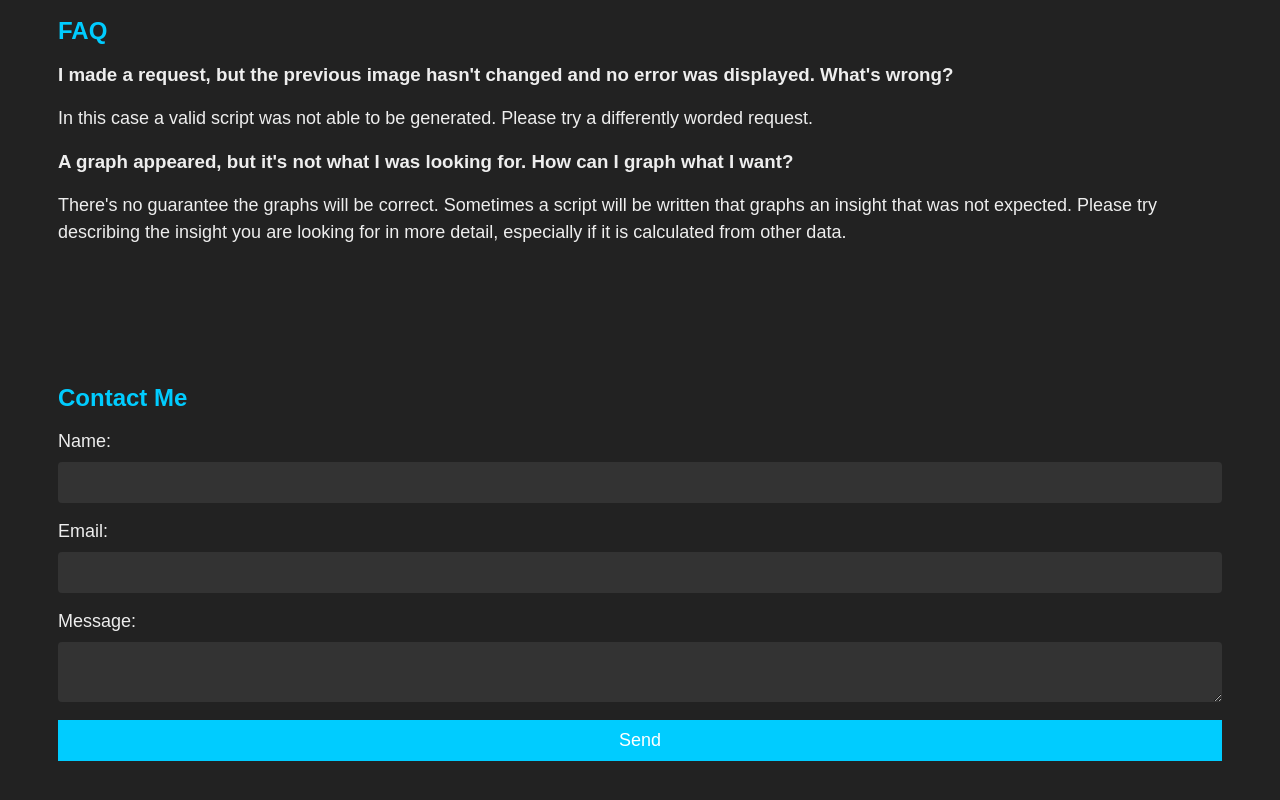
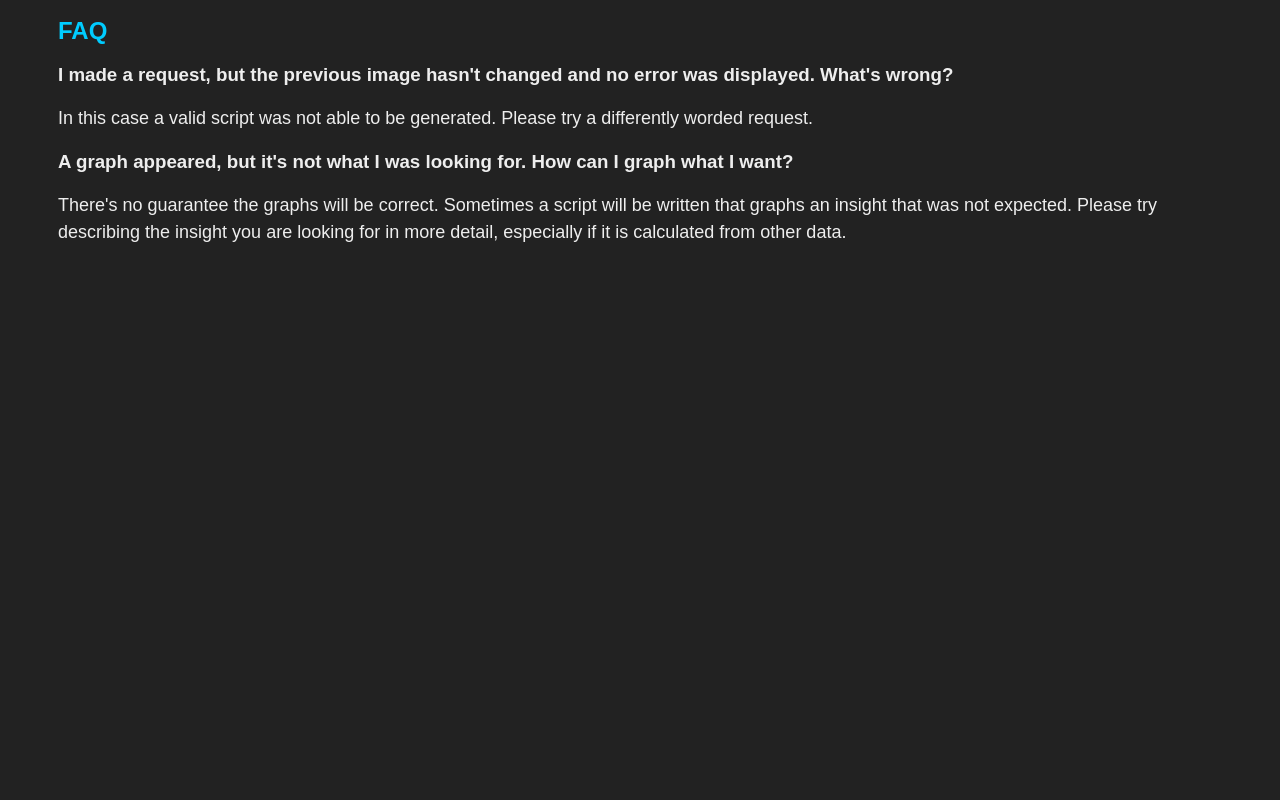
Before and after one commit to jew256/plaiground, a React (Create React App) app in the folder code-generator/: page / in a window 1280 px wide. Shown: the part 1680-2480 px from the top of the page. After the commit the page ends 2002 px from the top, so only its background shows below. Built offline with nearby package versions, Linux system fonts and the light colour scheme.

Commit message:
remove contact me

```diff
--- a/code-generator/src/index.js
+++ b/code-generator/src/index.js
@@ -182,7 +182,6 @@ const App = () => {
             <a href="#description">Description</a>
             <a href="#interactive">Interactive</a>
             <a href="#faq">FAQ</a>
-            <a href="#contact">Contact Me</a>
             </div>
 
             {/* Hero image with a contact me button */}
@@ -217,23 +216,6 @@ const App = () => {
                 <p>There's no guarantee the graphs will be correct. Sometimes a script will be written that graphs an insight that was not expected. Please try describing the insight you are looking for in more detail, especially if it is calculated from other data.</p>
                 {/* Add more questions and answers as needed */}
             </div>
-
-            {/* Contact me section */}
-            <div id="contact" className="section">
-                <h2>Contact Me</h2>
-                <form>
-                <label htmlFor="name">Name:</label>
-                <input type="text" id="name" name="name" />
-                <br />
-                <label htmlFor="email">Email:</label>
-                <input type="email" id="email" name="email" />
-                <br />
-                <label htmlFor="message">Message:</label>
-                <textarea id="message" name="message"/>
-                <br />
-                <button type="submit">Send</button>
-                </form>
-            </div>
         </>
     );
 }
```
